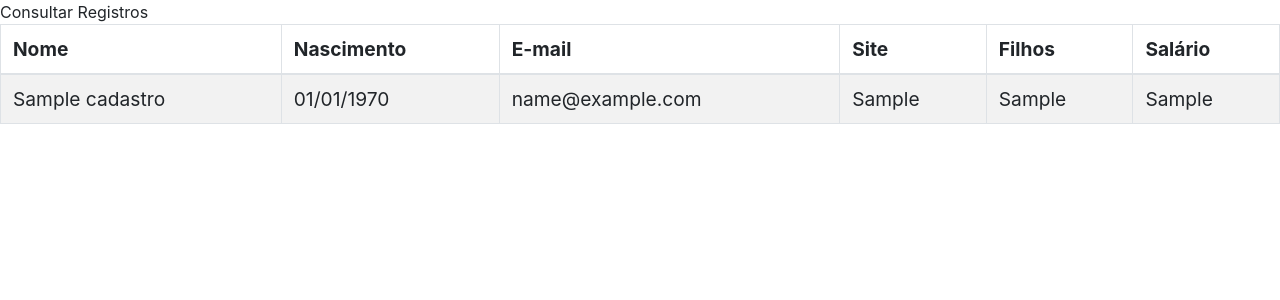
After one commit to Peuz3/php7-html5-css, a PHP site: page /db/consultar.php in a window 1280 px wide. The commit adds this page. Shown: the top 300 px of the page. Run offline with PHP 8.4, Linux system fonts and the light colour scheme; tables that the repository leaves empty or names only in its code hold one stand-in row (values such as "Sample post").

Commit message:
Consultando registro da tabela cadastro

```diff
--- /dev/null
+++ b/db/consultar.php
@@ -0,0 +1,60 @@
+<link rel="stylesheet" href="https://maxcdn.bootstrapcdn.com/bootstrap/4.0.0/css/bootstrap.min.css"
+    integrity="sha384-Gn5384xqQ1aoWXA+058RXPxPg6fy4IWvTNh0E263XmFcJlSAwiGgFAW/dAiS6JXm" crossorigin="anonymous">
+<div class="titulo">Consultar Registros</div>
+
+<?php
+
+require_once "conexao.php";
+
+$sql = "SELECT * FROM cadastro";
+
+$conexao = novaConexao();
+$resultado = $conexao->query($sql);
+
+$registros = [];
+
+if($resultado->num_rows > 0){
+    //Array chave valor
+    while($row = $resultado->fetch_assoc()){
+        $registros[] = $row;
+
+    }
+}elseif($conexao->error){
+    echo "Erro: " . $conexao->error;
+}
+
+//print_r($registros);
+
+$conexao->close();
+?>
+
+<table class="table table-hover table-striped table-bordered">
+    <thead>
+        <th>Nome</th>
+        <th>Nascimento</th>
+        <th>E-mail</th>
+        <th>Site</th>
+        <th>Filhos</th>
+        <th>Salário</th>
+    </thead>
+    <tbody>
+        <?php foreach($registros as $registro) : ?>
+            <tr>
+                <td><?=$registro['nome'] ?></td>
+                <td><?= date('d/m/Y', strtotime($registro['nascimento'])) ?></td>
+                <td><?=$registro['email'] ?></td>
+                <td><?=$registro['site'] ?></td>
+                <td><?=$registro['filhos'] ?></td>
+                <td><?=$registro['salario'] ?></td>
+            </tr>
+
+        <?php endforeach ?>
+
+    </tbody>
+</table>
+
+<style>
+    table > * {
+        font-size: 1.2rem;
+    }
+</style>
--- a/menu.php
+++ b/menu.php
@@ -675,6 +675,12 @@
                     Inserir Registro #01
                 </a>
             </li>
+
+            <li>
+                <a href="exercicio.php?dir=db&file=consultar">
+                    Consultar Registros
+                </a>
+            </li>
         </ul>
     </div> <!-- Fim da div DB -->
 
```
